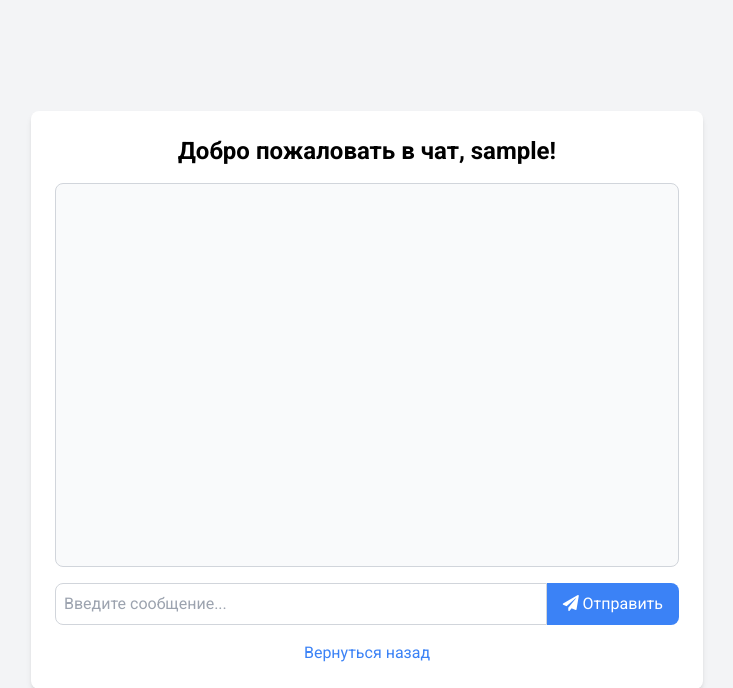
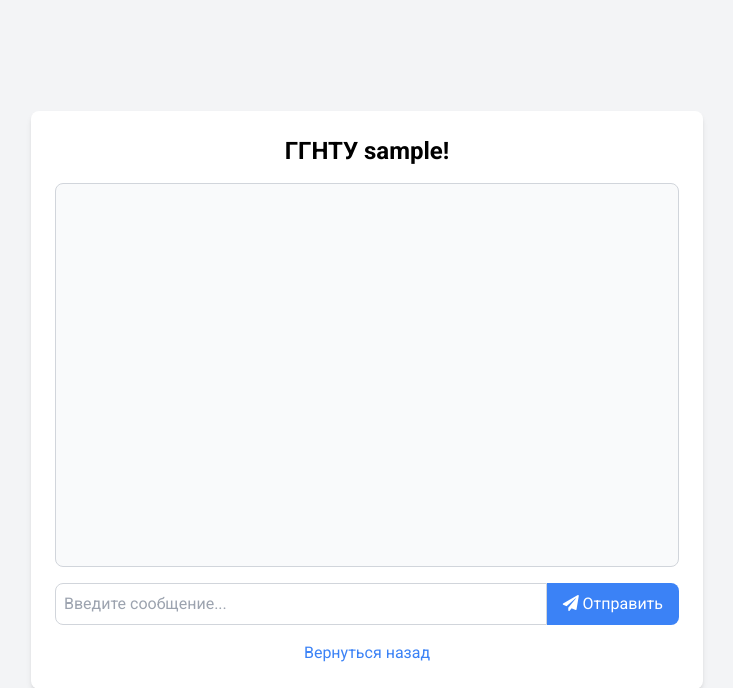
Before and after one commit to Kryptonoff/message_chr, a Flask app: page /chat in a window 1280 px wide. Shown: the top 688 px of the page, without its empty margins (273-1006 px from the left). Run offline with Flask 3, Linux system fonts and the light colour scheme; the visitor is signed in with stand-in values (Sample User, id 1); some libraries are stand-ins or nearby versions.

Commit message:
Update chat.html

```diff
--- a/templates/chat.html
+++ b/templates/chat.html
@@ -15,7 +15,7 @@
 </head>
 <body class="bg-gray-100 flex flex-col items-center justify-center min-h-screen p-4">
     <div class="bg-white shadow-md rounded-lg p-6 w-full max-w-2xl">
-        <h1 class="text-2xl font-bold mb-4 text-center">Добро пожаловать в чат, {{ nickname }}!</h1>
+        <h1 class="text-2xl font-bold mb-4 text-center">ГГНТУ {{ nickname }}!</h1>
         <div id="messages" class="border border-gray-300 h-96 overflow-y-scroll mb-4 p-4 rounded-lg bg-gray-50 break-words"></div>
         <div class="flex">
             <input id="message-input" type="text" placeholder="Введите сообщение..." autocomplete="off" class="flex-grow border border-gray-300 rounded-l-lg p-2 focus:outline-none focus:ring-2 focus:ring-blue-500">
```
